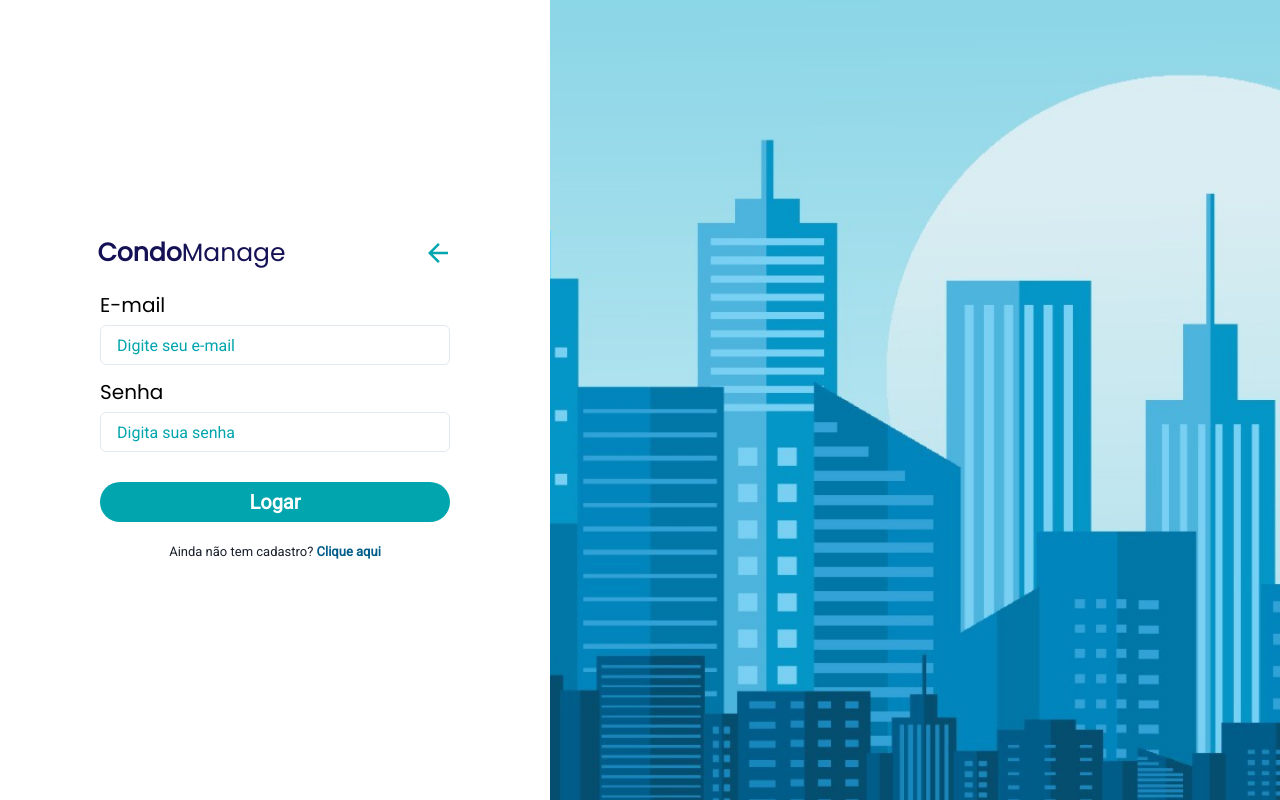
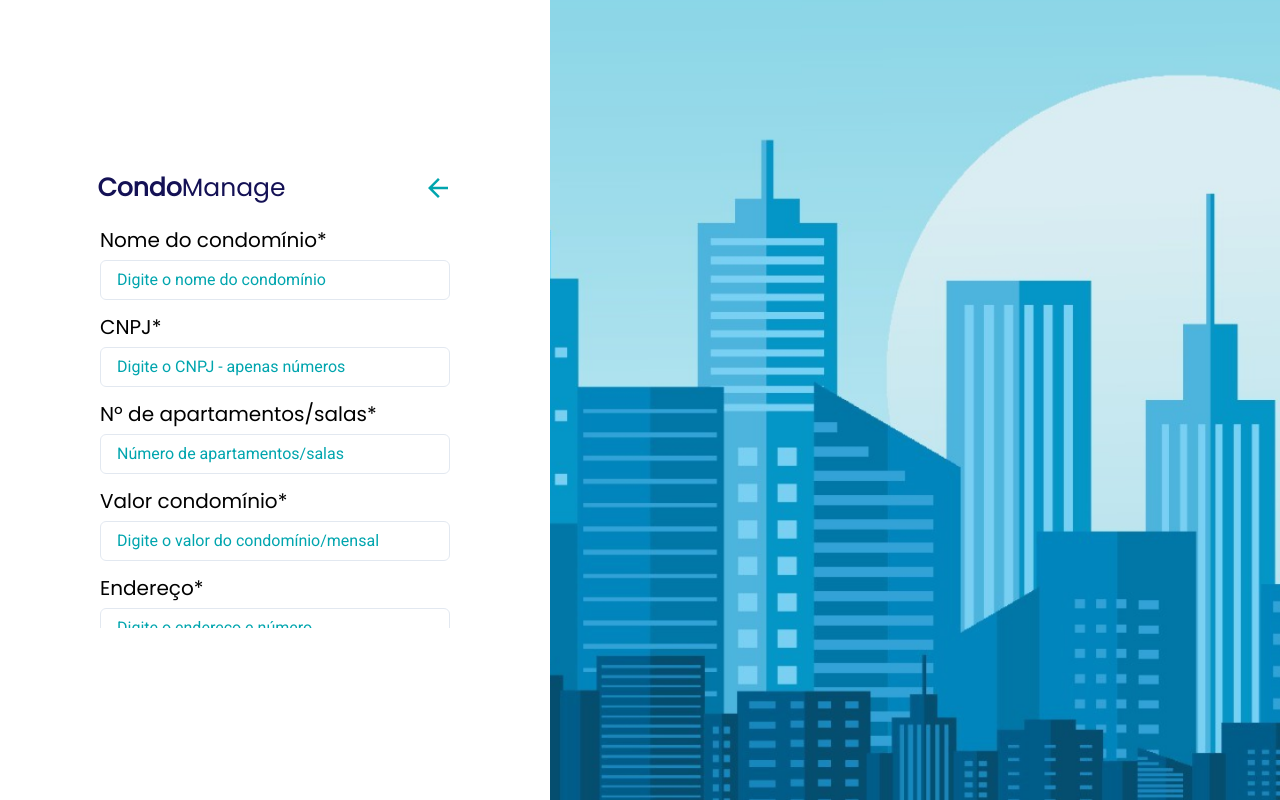
Before and after one commit to omarcolombari/condomanage, a React (Create React App) app: page / in a window 1280 px wide. Built offline with nearby package versions, Linux system fonts and the light colour scheme.

Commit message:
build:Chakra component signup

```diff
--- a/src/App.js
+++ b/src/App.js
@@ -5,11 +5,12 @@ import "@fontsource/roboto";
 import ChakraLoginPage from "./pages/Chakra_Login";
 import { ToastContainer } from "react-toastify";
 import Signup from "./pages/Signup";
+import ChakraSignupPage from "./pages/Chakra_Signup";
 
 function App() {
   return (
     <ChakraProvider theme={CustomTheme}>
-      <ChakraLoginPage />
+      <ChakraSignupPage/>
       <ToastContainer position="top-left" />
     </ChakraProvider>
   )
--- a/src/Components/Container_Signup/index.jsx
+++ b/src/Components/Container_Signup/index.jsx
@@ -18,7 +18,7 @@ import {
   import Inputs from "../Inputs";
   import LoginHeader from "../LoginHeader";
 
-  const ContainerLogin = () => {
+  const ContainerSignup = () => {
     const history = useHistory();
 
     const schema = yup.object().shape({
@@ -65,6 +65,7 @@ import {
       api
         .post("/register", data)
         .then((response) => {
+          console.log(response)
           toast.success("Cadastro realizado com sucesso!");
           history.push("/login");
         })
@@ -92,9 +93,13 @@ import {
             alignItems="center"
             justifyContent="space-around"
             flexDir="column"
+            overflowX="auto"
           >
             <form onSubmit={handleSubmit(handleFormSubmit)}>
-              <FormControl w={["290px", " ", "350px"]}>
+              <FormControl
+              w={["290px", " ", "350px"]}
+              h={["400px"]}
+              >
                 <Box name="name">
                   <FormLabel>
                     <Heading variant="title3" fontSize="20px">
@@ -167,7 +172,7 @@ import {
                 <Box name="valueBase">
                   <FormLabel>
                     <Heading variant="title3" fontSize="20px" marginTop="15px">
-                        CNPJ*
+                      Valor condomínio*
                     </Heading>
                   </FormLabel>
                   <Inputs
@@ -383,23 +388,15 @@ import {
                   fontWeight="600"
                   border="none"
                 >
-                  Logar
+                  Cadastrar
                 </Button>
+                <Text>* Campos obrigatórios </Text>
               </FormControl>
             </form>
-            <Text fontSize={13}>
-              Ainda não tem cadastro?{" "}
-              <Link
-                style={{ color: "#005d89", fontWeight: "700" }}
-                onClick={() => handleNavigation("/signup")}
-              >
-                Clique aqui
-              </Link>
-            </Text>
           </Box>
         </Box>
       </Slide>
     );
   };
 
-  export default ContainerLogin;
+  export default ContainerSignup;
--- a/src/pages/Chakra_Signup/index.jsx
+++ b/src/pages/Chakra_Signup/index.jsx
@@ -1,5 +1,6 @@
 import { Box } from "@chakra-ui/react";
 import background from "../../assets/background.png";
+import ContainerSignup from "../../Components/Container_Signup";
 
 const ChakraSignupPage = () => {
   return (
@@ -11,7 +12,7 @@ const ChakraSignupPage = () => {
       bgRepeat="no-repeat"
       bgSize="cover"
     >
-
+      <ContainerSignup/>
     </Box>
   );
 };
```
